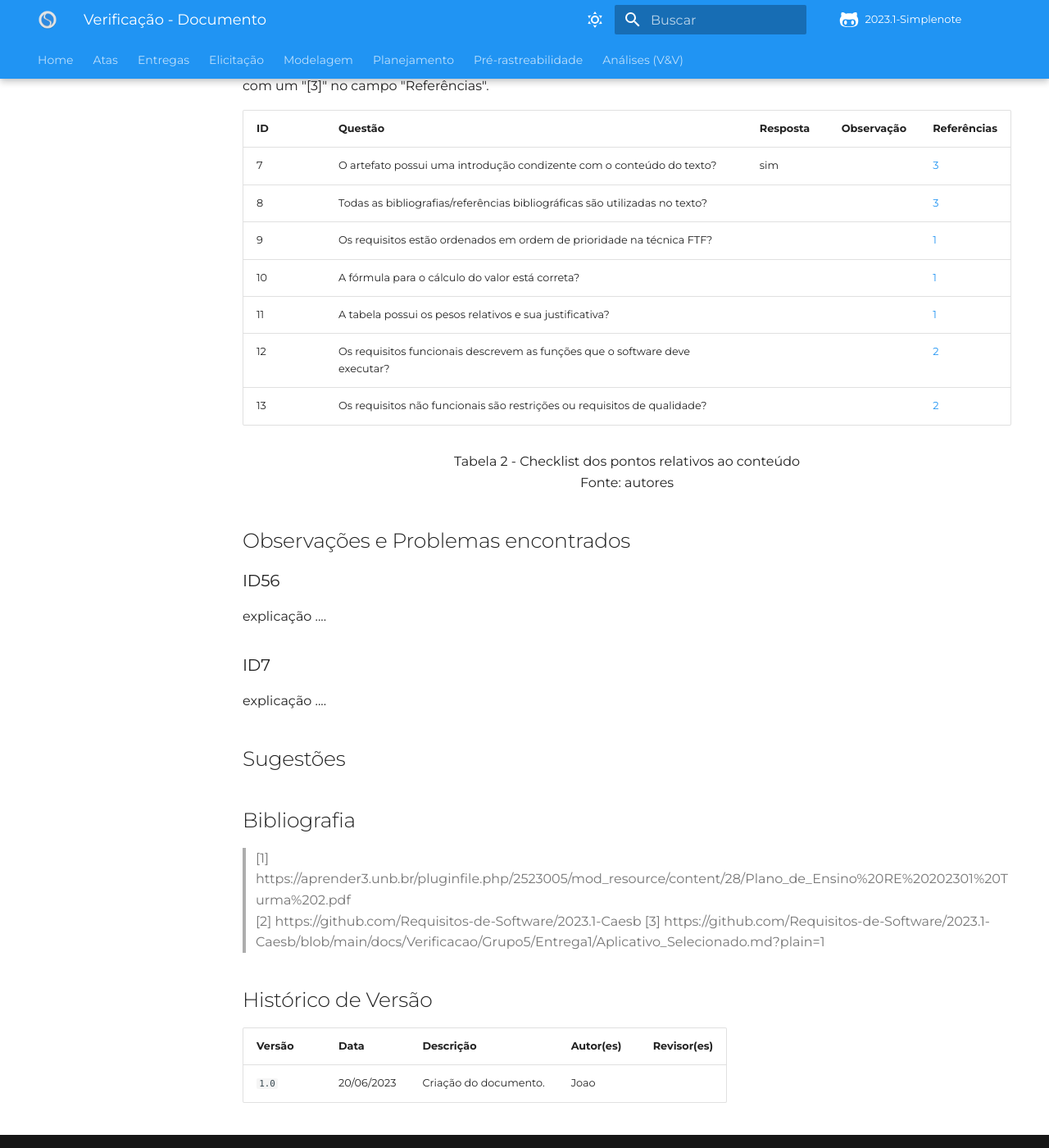
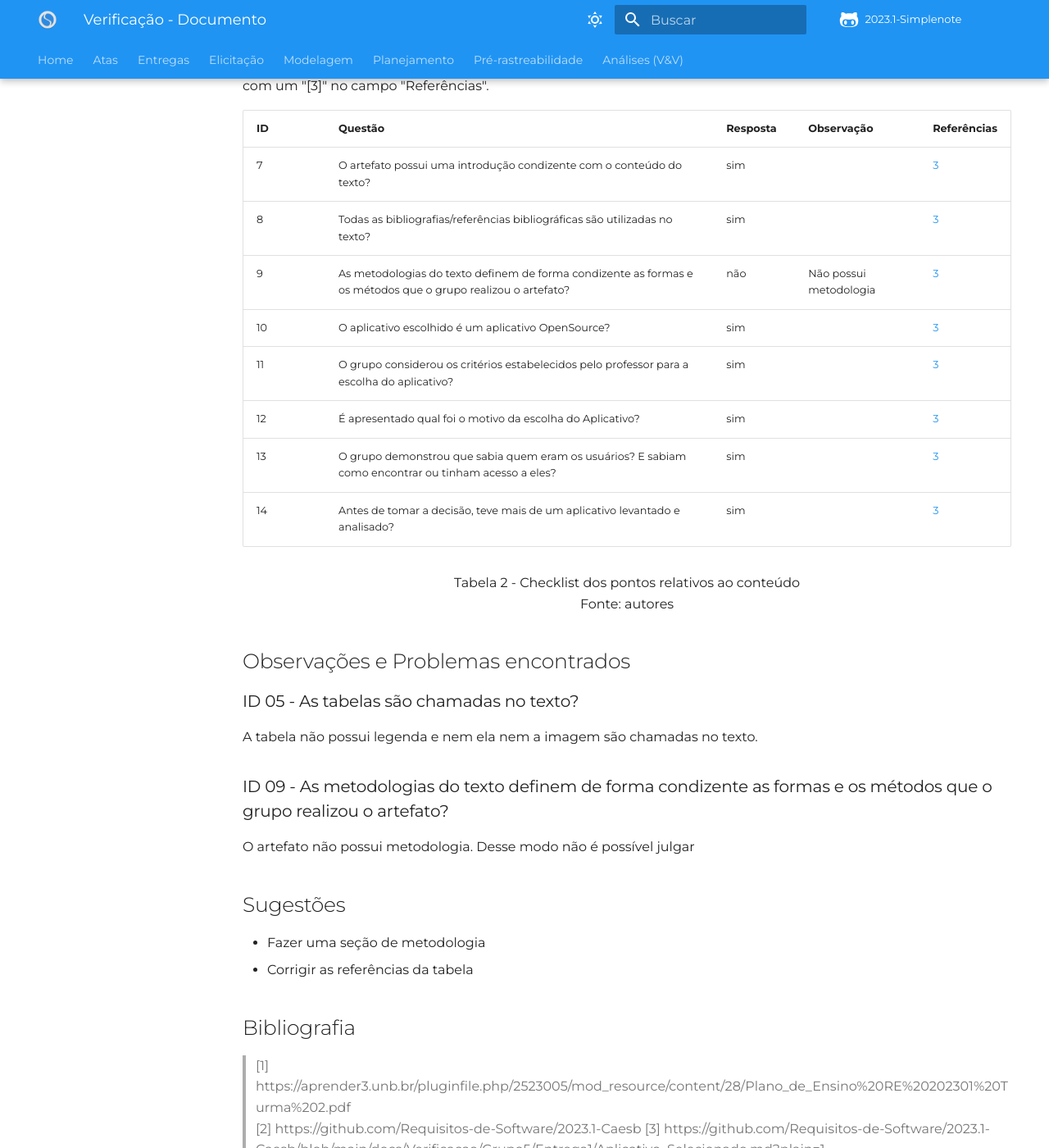
Before and after one commit to Requisitos-de-Software/2023.1-Simplenote, an MkDocs documentation site: the page built from docs/Analise-Grupo5/planejamento/app.md, in a window 1280 px wide and 1400 px high, scrolled down 1330 px. Shown: the whole window at 82% size. Built offline with MkDocs 1.6.1 and Material for MkDocs 9.7.7, drawn with Linux system fonts in a browser that asks for light colours; some web fonts are replaced; comment, search, counter and statistics services are not loaded.

Commit message:
Update app.md

```diff
--- a/docs/Analise-Grupo5/planejamento/app.md
+++ b/docs/Analise-Grupo5/planejamento/app.md
@@ -38,26 +38,29 @@ O checklist do conteúdo foi feito levando em considerando a verificação do [g
 | ID  | Questão | Resposta | Observação | Referências|
 | --- | ------- | -------- | ---------- |------------|
 |  7  | O artefato possui uma introdução condizente com o conteúdo do texto?                             |  sim	  |              | [3](#ancora1) |
-|  8  | Todas as bibliografias/referências bibliográficas são utilizadas no texto?                       |  	  |              | [3](#ancora1) |
-|  9  | Os requisitos estão ordenados em ordem de prioridade na técnica FTF?                             |  	  |              | [1](#ancora1) |
-|  10  | A fórmula para o cálculo do valor está correta?                                                 |  	  |              | [1](#ancora1) |
-|  11  | A tabela possui os pesos relativos e sua justificativa?                                         |  	  |              | [1](#ancora1) |
-|  12  | Os requisitos funcionais descrevem as funções que o software deve executar?                     |  	  |              | [2](#ancora2) |
-|  13  | Os requisitos não funcionais são restrições ou requisitos de qualidade?                         |  	  |              | [2](#ancora2) |
+|  8  | Todas as bibliografias/referências bibliográficas são utilizadas no texto?                       |  sim	  |           | [3](#ancora1) |
+|  9  | As metodologias do texto definem de forma condizente as formas e os métodos que o grupo realizou o artefato?   |  não	  |     Não possui metodologia         | [3](#ancora1) |
+|  10  | O aplicativo escolhido é um aplicativo OpenSource?                                              |  sim	  |              | [3](#ancora1) |
+|  11  | O grupo considerou os critérios estabelecidos pelo professor para a escolha do aplicativo?                   |  sim	  |              | [3](#ancora1) |
+|  12  | É apresentado qual foi o motivo da escolha do Aplicativo?	                         |  sim	  |              | [3](#ancora1) |
+|  13  | O grupo demonstrou que sabia quem eram os usuários? E sabiam como encontrar ou tinham acesso a eles?	                         |  sim	  |              | [3](#ancora1) |
+|  14  | Antes de tomar a decisão, teve mais de um aplicativo levantado e analisado?                         |  sim	  |              | [3](#ancora1) |
 
 <p align="center"> Tabela 2 - Checklist dos pontos relativos ao conteúdo <br> Fonte: autores </p>
 
 ## Observações e Problemas encontrados
 
-### ID56
+### ID 05 - As tabelas são chamadas no texto?
+A tabela não possui legenda e nem ela nem a imagem são chamadas no texto.
 
-explicação ....
+### ID 09 - As metodologias do texto definem de forma condizente as formas e os métodos que o grupo realizou o artefato?
 
-### ID7
-
-explicação ....
+O artefato não possui metodologia. Desse modo não é possível julgar
 
 ## Sugestões
+
+* Fazer uma seção de metodologia
+* Corrigir as referências da tabela
 
 ## Bibliografia
 
```
